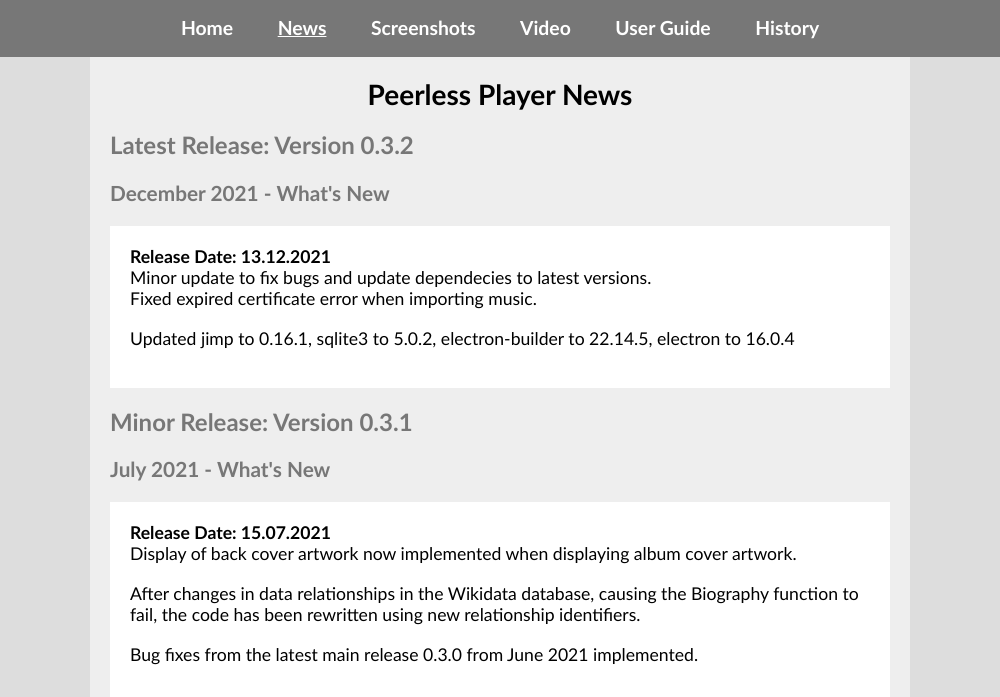
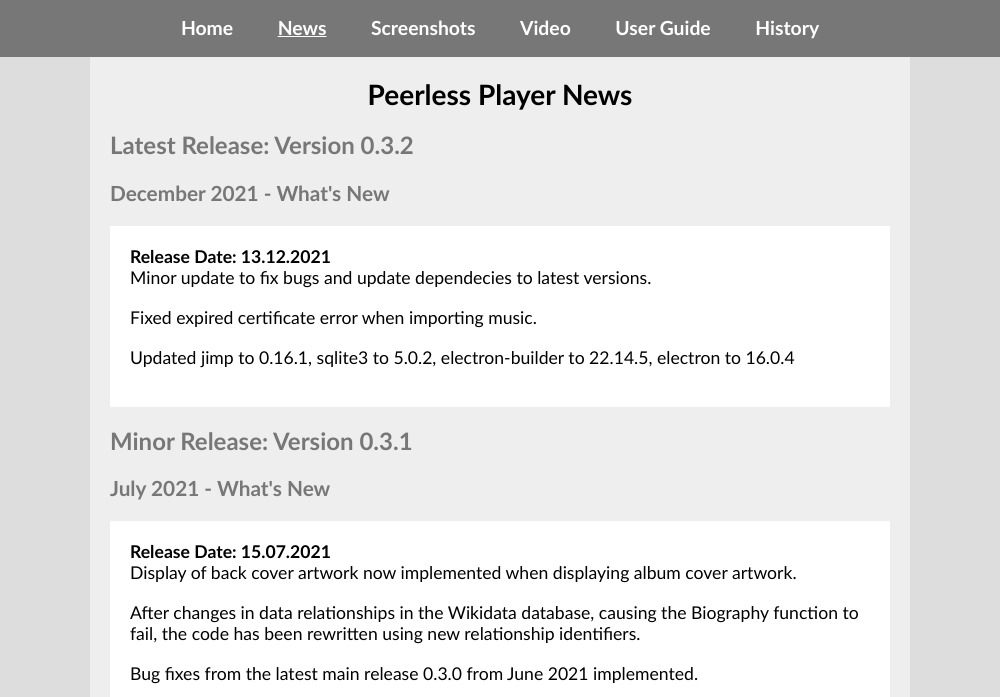
Before and after one commit to MrPeerless/peerless-player, an Electron app: page docs/pages_news.html in a window 1000 px wide. Shown: the part 103-800 px from the top of the page. Drawn offline with Linux system fonts and the light colour scheme.

Commit message:
Update pages_news.html

```diff
--- a/docs/pages_news.html
+++ b/docs/pages_news.html
@@ -42,7 +42,7 @@
         <h3>December 2021 - What's New</h3>
         <div class="divSingle">
             <p><b>Release Date: 13.12.2021</b></p>
-            <p>Minor update to fix bugs and update dependecies to latest versions.</p>
+            <p>Minor update to fix bugs and update dependecies to latest versions.</p><br />
             <p>Fixed expired certificate error when importing music.</p><br />
             <p>Updated jimp to 0.16.1, sqlite3 to 5.0.2, electron-builder to 22.14.5, electron to 16.0.4</p><br />
         </div>
```
